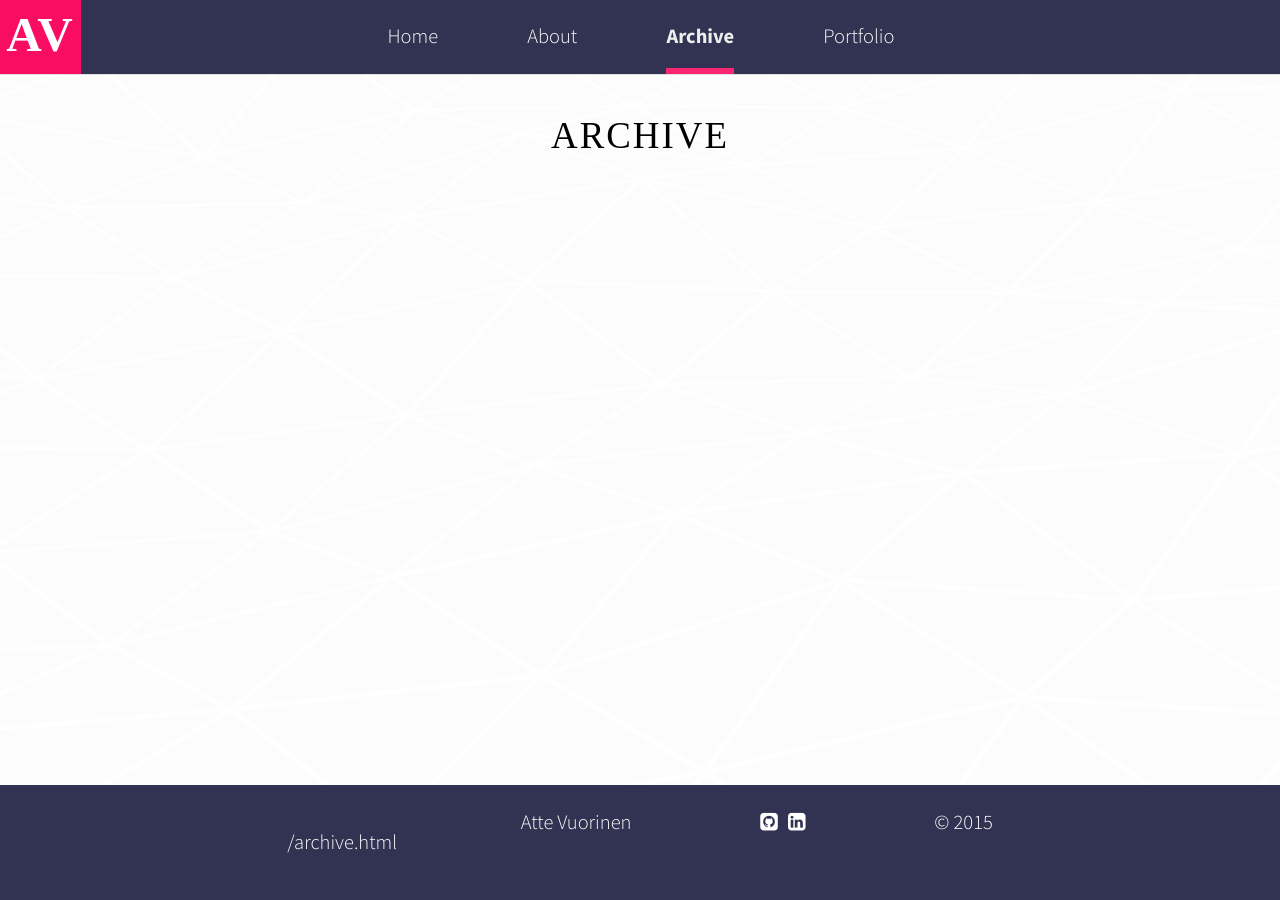
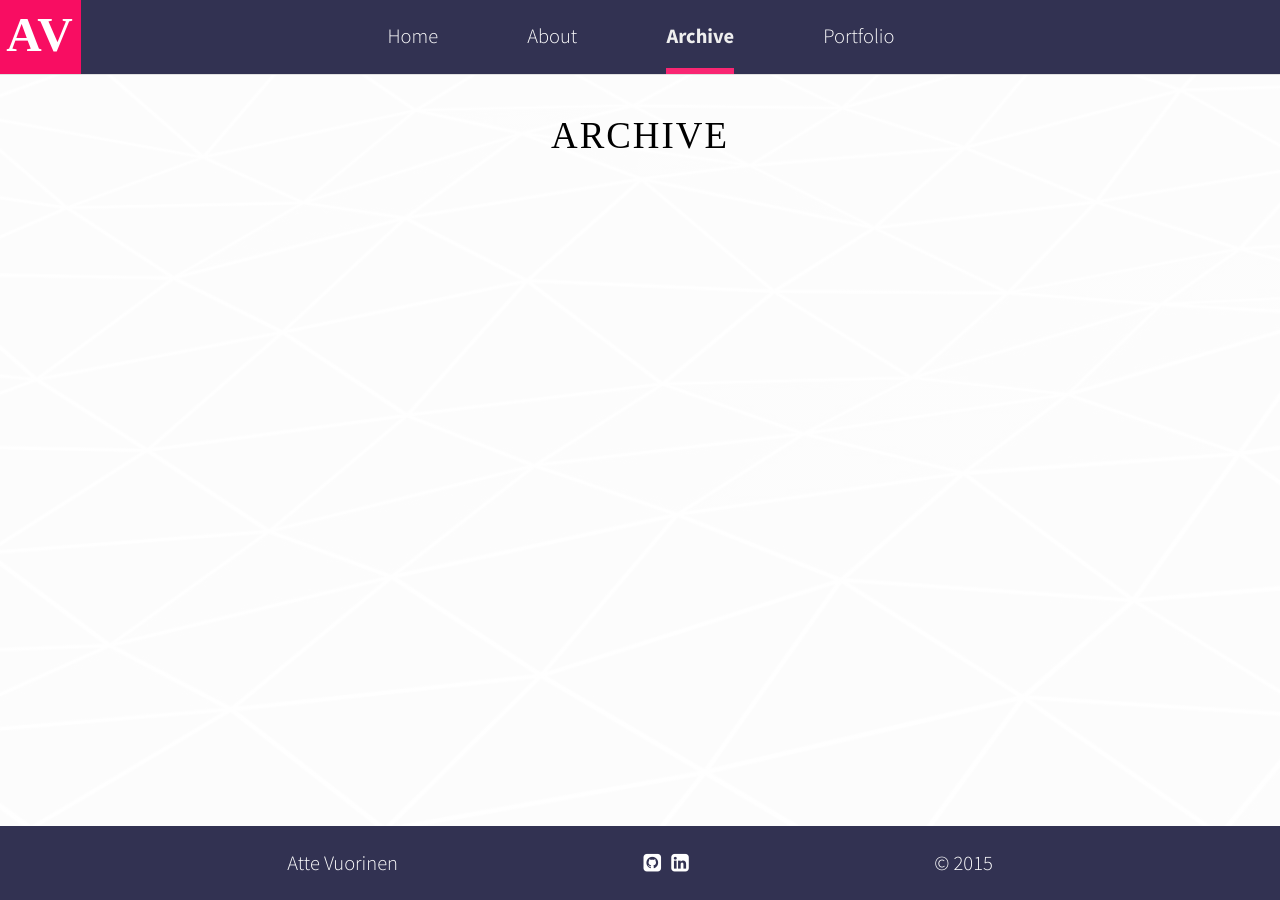
Before and after one commit to avuorinen/avuorinen.github.io, a Jekyll site: the page built from archive.html, in a window 1280 px wide. Built offline with Jekyll 4.4.1, drawn with Linux system fonts in a browser that asks for light colours; nearby versions of some CDN libraries; some web fonts are replaced.

```diff
--- a/_layouts/blank.html
+++ b/_layouts/blank.html
@@ -22,7 +22,7 @@
     <header class="nav-header">
       <nav>
         <ul>
-          <li><a href="{{ site.baseurl }}/"{% if page.url == "/" or page.url == site.baseurl %} id="selected"{% endif %}>Home</a></li>{% for node in site.pages %}{% if node.title %}<li><a href="{{ node.url | prepend: site.baseurl }}"{% if page.url == node.url %} id="selected"{% endif %}>{{ node.title }}</a></li>{% endif %}{% endfor %}
+          <li><a href="{{ site.baseurl }}/"{% if page.url == "/" or page.url == "/index.html" %} id="selected"{% endif %}>Home</a></li>{% for node in site.pages %}{% if node.title %}<li><a href="{{ node.url | prepend: site.baseurl }}"{% if page.url == node.url %} id="selected"{% endif %}>{{ node.title }}</a></li>{% endif %}{% endfor %}
         </ul>
       </nav>
     </header>
@@ -31,7 +31,6 @@
     {% if site.subheading %}<div>{{ site.subheading }}</div>{% endif %}
 {{ content }}
     <footer>
-      <p>{{page.url}}</p>
       <span><a href="{{ page.url }}">{% if page.author %}{{ page.author }}{% else %}{{site.author}}{% endif %}</a></span>
       <span>{% for link_hash in site.links %}{% for link in link_hash %}<a href="{{ link[1] }}"><i class="fa fa-{{ link[0] }}-square"></i></a>{% endfor %}{% endfor %}</span>
       <span>&copy; {{ site.time | date: "%Y" }}</span>
```
